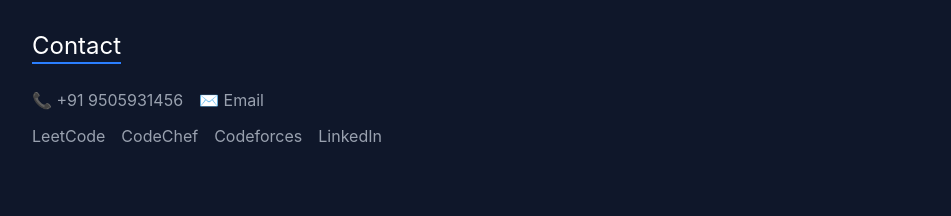
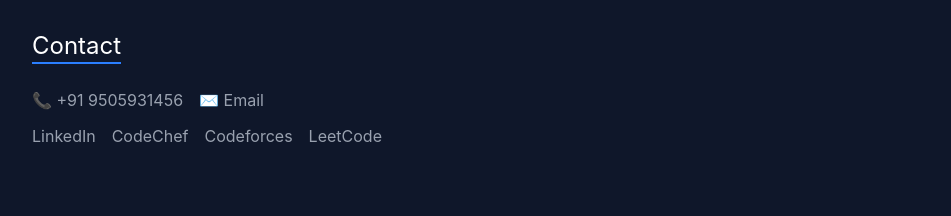
Before and after one commit to 2300032389/portfolio, a Next.js app: page / in a window 1280 px wide. Shown: the part 1700-1916 px from the top of the page, without its empty margins (8-959 px from the left). Built offline with nearby package versions, Linux system fonts and the light colour scheme.

Commit message:
correct upload

```diff
--- a/app/page.tsx
+++ b/app/page.tsx
@@ -138,10 +138,10 @@ export default function Home() {
           </div>
 
           <div className="space-x-4">
-            <a href="https://leetcode.com/u/2300032389/" target="_blank" className="hover:text-blue-500">LeetCode</a>
+            <a href="https://www.linkedin.com/in/jayasimha-v-020783312/" target="_blank" className="hover:text-blue-500">LinkedIn</a>
             <a href="https://www.codechef.com/users/klu2300032389" target="_blank" className="hover:text-blue-500">CodeChef</a>
             <a href="https://codeforces.com/profile/klu2300032389" target="_blank" className="hover:text-blue-500">Codeforces</a>
-            <a href="https://www.linkedin.com/in/jayasimha-v-020783312/" target="_blank" className="hover:text-blue-500">LinkedIn</a>
+            <a href="https://leetcode.com/u/2300032389/" target="_blank" className="hover:text-blue-500">LeetCode</a>
           </div>
 
         </div>
```
